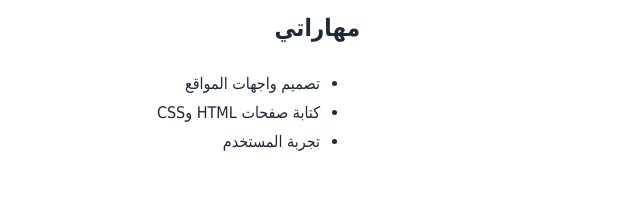
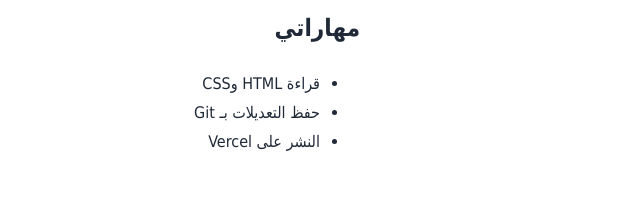
Before and after one commit to Easytonline1/personal-page, a plain HTML site: page public/index.html in a window 1280 px wide. Shown: the part 509-709 px from the top of the page, without its empty margins (640-1280 px from the left). Drawn offline with Linux system fonts and the light colour scheme.

Commit message:
إضافة قسم مهاراتي
Updated skills list to include new skills and removed outdated ones.

```diff
--- a/public/index.html
+++ b/public/index.html
@@ -28,9 +28,7 @@
         <section id="skills">
               <h2>مهاراتي</h2>
               <ul>
-                        <li>تصميم واجهات المواقع</li>
-                      <li>كتابة صفحات HTML وCSS</li>
-                      <li>تجربة المستخدم</li>
+                        <li>قراءة HTML وCSS</li><li>حفظ التعديلات بـ Git</li><li>النشر على Vercel</li>
               </ul>
         </section>section>
 
```
